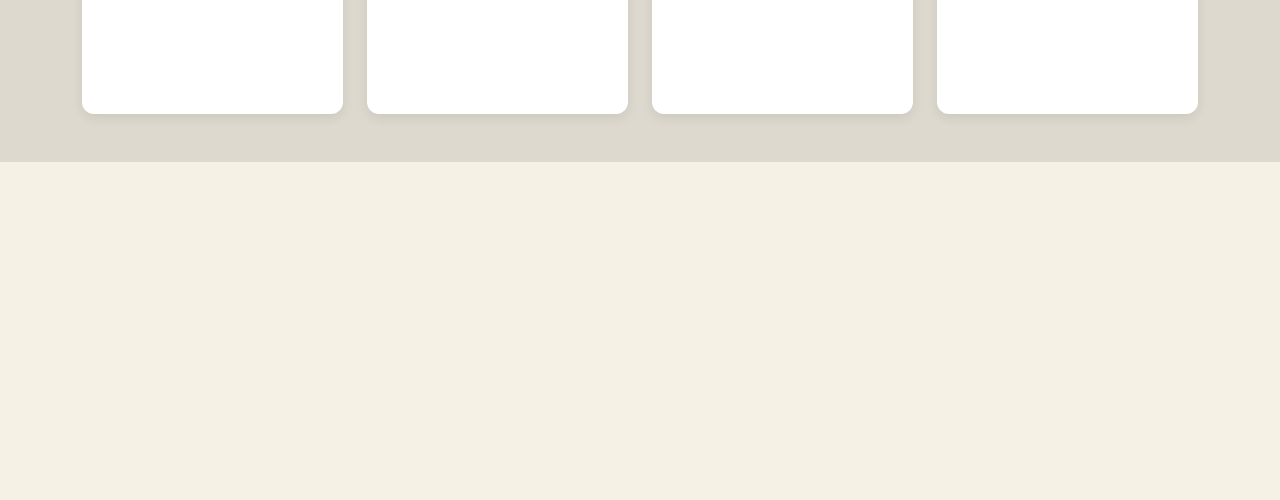
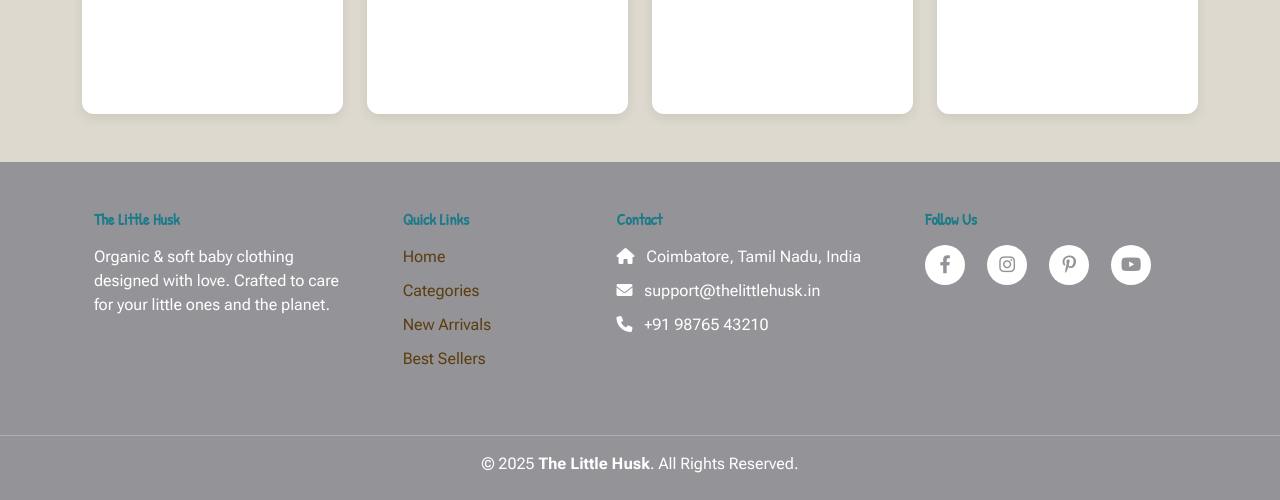
Before and after one commit to Jai-karthik/jai-karthik.github.io, a website: page index.html in a window 1280 px wide. Shown: the part 1526-2026 px from the top of the page. Before the commit the page ends 1688 px from the top, so only its background shows below. Drawn offline with nearby package versions, Linux system fonts and the light colour scheme; some packages are replaced by stand-ins of ours; a script that the page names is missing.

Commit message:
Add files via upload

```diff
--- a/index.html
+++ b/index.html
@@ -28,7 +28,7 @@
     <link href="https://fonts.googleapis.com/css2?family=Roboto+Flex:opsz,wght@8..144,100..1000&display=swap" rel="stylesheet">
 
     <!-- Link to the external CSS file -->
-    <link href="styles1.css" rel="stylesheet">
+    <link href="styles.css" rel="stylesheet">
 
 
 </head>
@@ -159,6 +159,62 @@
         </div>
     </section>
 
+    <!-- Footer Section -->
+    <footer class="footer text-white pt-5 pb-4">
+        <div class="container text-md-left">
+            <div class="row text-md-left">
+
+                <!-- About -->
+                <div class="col-md-3 col-lg-3 col-xl-3 mx-auto mb-4">
+                    <h6 class="footer-title">The Little Husk</h6>
+                    <p>
+                        Organic & soft baby clothing designed with love. Crafted to care for your little ones and the planet.
+                    </p>
+                </div>
+
+                <!-- Quick Links -->
+                <div class="col-md-2 col-lg-2 col-xl-2 mx-auto mb-4">
+                    <h6 class="footer-title">Quick Links</h6>
+                    <ul class="footer-links list-unstyled">
+                        <li><a href="#">Home</a></li>
+                        <li><a href="#categories">Categories</a></li>
+                        <li><a href="#">New Arrivals</a></li>
+                        <li><a href="#">Best Sellers</a></li>
+                    </ul>
+                </div>
+
+                <!-- Contact -->
+                <div class="col-md-4 col-lg-3 col-xl-3 mx-auto mb-4">
+                    <h6 class="footer-title">Contact</h6>
+                    <ul class="list-unstyled footer-contact">
+                        <li><i class="fas fa-home me-2"></i> Coimbatore, Tamil Nadu, India</li>
+                        <li><i class="fas fa-envelope me-2"></i> support@thelittlehusk.in</li>
+                        <li><i class="fas fa-phone me-2"></i> +91 98765 43210</li>
+                    </ul>
+                </div>
+
+                <!-- Social -->
+                <div class="col-md-3 col-lg-4 col-xl-3 mx-auto mb-md-0 mb-4">
+                    <h6 class="footer-title">Follow Us</h6>
+                    <div class="social-icons">
+                        <a href="#" class="social-icon"><i class="fab fa-facebook-f"></i></a>
+                        <a href="#" class="social-icon"><i class="fab fa-instagram"></i></a>
+                        <a href="#" class="social-icon"><i class="fab fa-pinterest-p"></i></a>
+                        <a href="#" class="social-icon"><i class="fab fa-youtube"></i></a>
+                    </div>
+                </div>
+
+            </div>
+        </div>
+
+        <div class="text-center mt-4">
+            <hr class="mb-3" />
+            <p class="mb-0">&copy; 2025 <strong>The Little Husk</strong>. All Rights Reserved.</p>
+        </div>
+    </footer>
+
+
+
     <!-- Link to the external JavaScript file -->
     <script src="scripts.js" defer></script>
 
--- a/styles.css
+++ b/styles.css
@@ -257,3 +257,63 @@ body {
     align-items: center;
     justify-content: center;
 }
+
+.footer {
+    background-color: #949398FF;
+    /* Updated background */
+    color: #ffffff;
+    font-family: 'Roboto Flex', sans-serif;
+}
+
+.footer-title {
+    font-weight: bold;
+    margin-bottom: 16px;
+    font-family: 'Patrick Hand', cursive;
+    color: #1b7b89;
+}
+
+.footer-links li,
+.footer-contact li {
+    margin-bottom: 10px;
+}
+
+.footer-links a {
+    text-decoration: none;
+    color: #5b3d0f;
+    transition: color 0.3s;
+}
+
+.footer-links a:hover {
+    color: #1b7b89;
+}
+
+.social-icons {
+    display: flex;
+    gap: 12px;
+    margin-top: 10px;
+}
+
+.social-icon {
+    width: 40px;
+    height: 40px;
+    line-height: 40px;
+    background: #ffffff;
+    color: #949398;
+    text-align: center;
+    margin-right: 10px;
+    display: inline-block;
+    border-radius: 50%;
+    /* 👈 Makes the icon circular */
+    font-size: 18px;
+    transition: background 0.3s, color 0.3s;
+}
+
+.social-icon:hover {
+    background: #1b7b89;
+    color: #ffffff;
+}
+
+.social-icon:hover {
+    background: #1b7b89;
+    color: white;
+}
```
